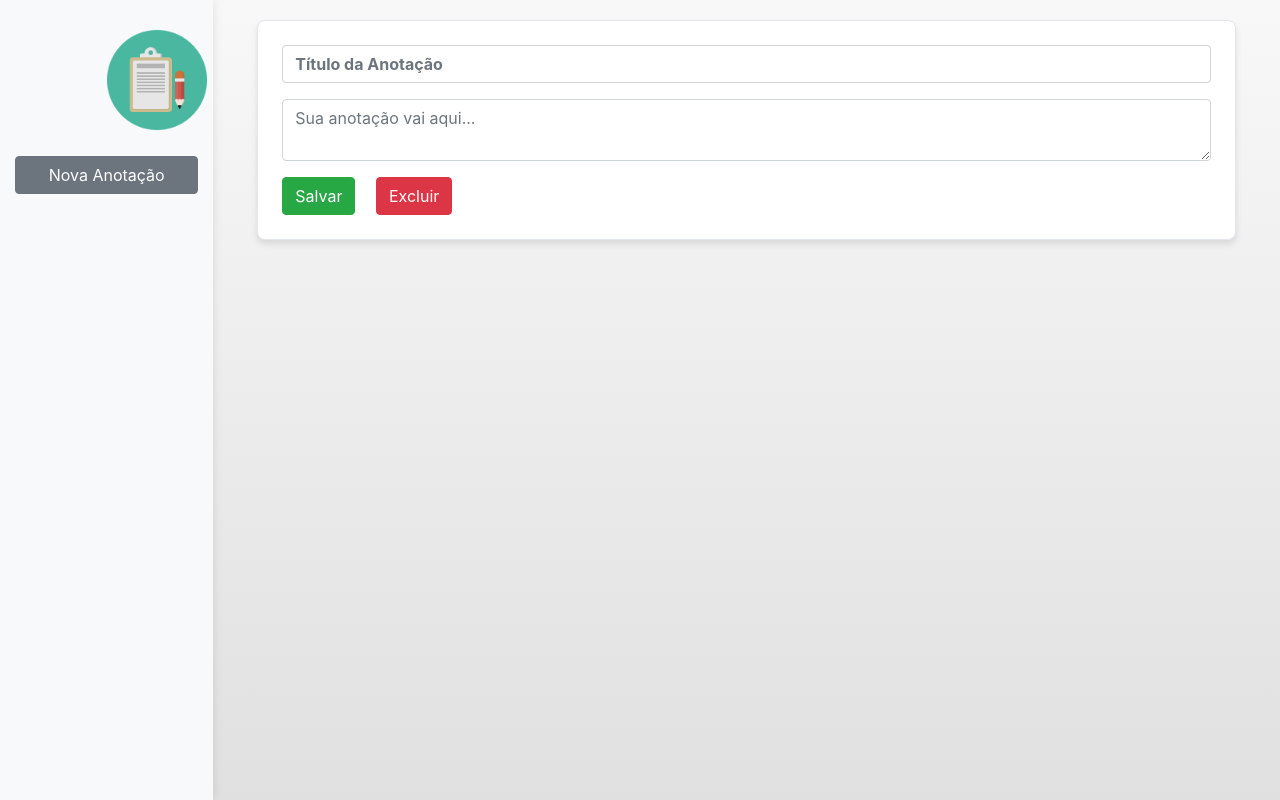
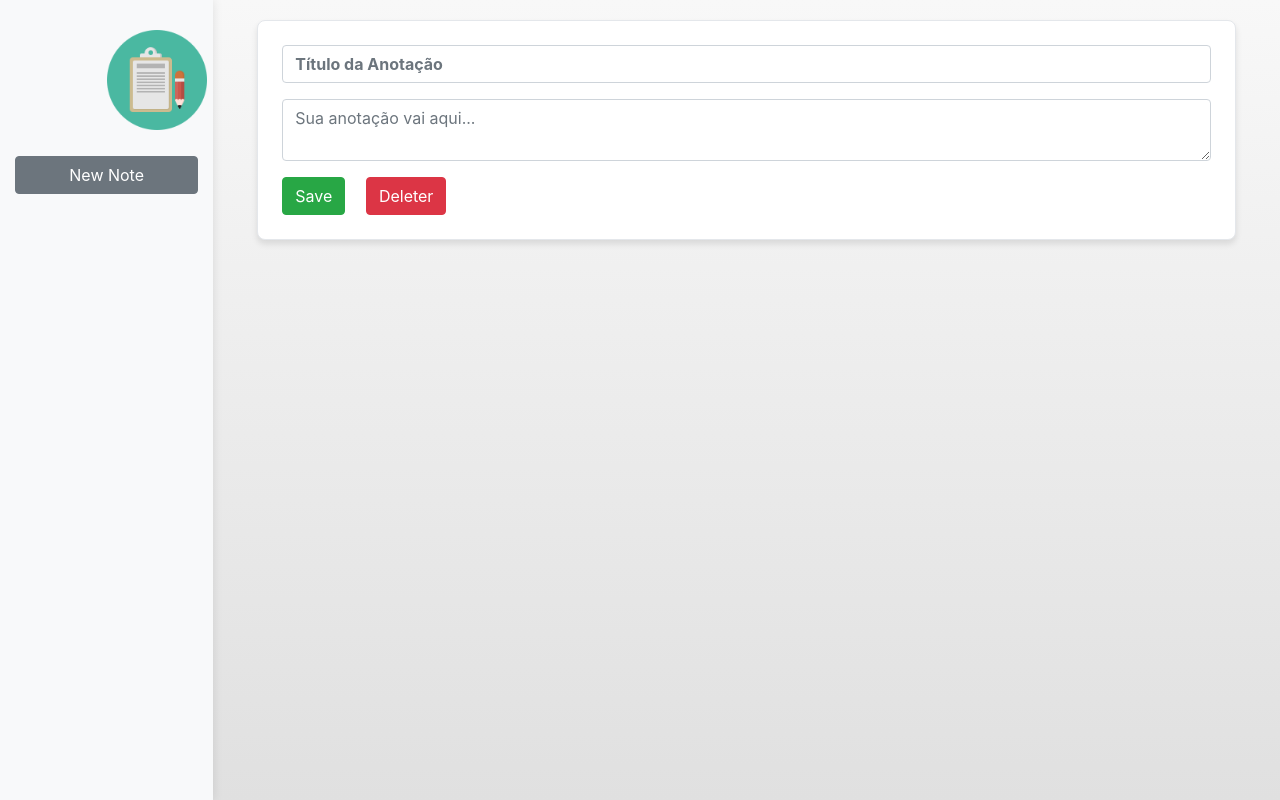
Before and after one commit to nicolaspoersch/notes-application, a plain HTML site: page index.html in a window 1280 px wide. Drawn offline with nearby package versions, Linux system fonts and the light colour scheme.

Commit message:
index.html

```diff
--- a/index.html
+++ b/index.html
@@ -5,7 +5,7 @@
     <meta name="viewport" content="width=device-width, initial-scale=1.0">
     <link rel="stylesheet" href="styles.css">
     <link rel="stylesheet" href="https://maxcdn.bootstrapcdn.com/bootstrap/4.5.2/css/bootstrap.min.css">
-    <title>Anotações</title>
+    <title>Notes</title>
 </head>
 <body>
     <div class="container-fluid">
@@ -15,7 +15,7 @@
                     <img src="bloco-de-anotacoes.png" alt="Logo" class="logo">
                     <ul id="notes-list" class="nav flex-column">
                     </ul>
-                    <button id="add-note" class="btn btn-secondary btn-block mt-3">Nova Anotação</button>
+                    <button id="add-note" class="btn btn-secondary btn-block mt-3">New Note</button>
                 </div>
             </nav>
 
@@ -24,8 +24,8 @@
                     <div class="note p-4 mb-4">
                         <input id="note-title" type="text" class="form-control mb-3 font-weight-bold" placeholder="Título da Anotação">
                         <textarea id="note-content" class="form-control note-content" placeholder="Sua anotação vai aqui..."></textarea>
-                        <button id="save-note" class="btn btn-success mt-3">Salvar</button>
-                        <button id="delete-note" class="btn btn-danger mt-3 ml-3">Excluir</button>
+                        <button id="save-note" class="btn btn-success mt-3">Save</button>
+                        <button id="delete-note" class="btn btn-danger mt-3 ml-3">Deleter</button>
                     </div>
                 </main>
             </div>
@@ -35,7 +35,7 @@
     <div id="overlay" class="overlay" style="display: none;">
         <div class="overlay-content">
             <h2>Nome da Anotação</h2>
-            <input type="text" id="note-name" class="form-control" placeholder="Nome da Anotação">
+            <input type="text" id="note-name" class="form-control" placeholder="Note Name">
             <button id="save-name" class="btn btn-success mt-3">Salvar</button>
         </div>
     </div>
```
